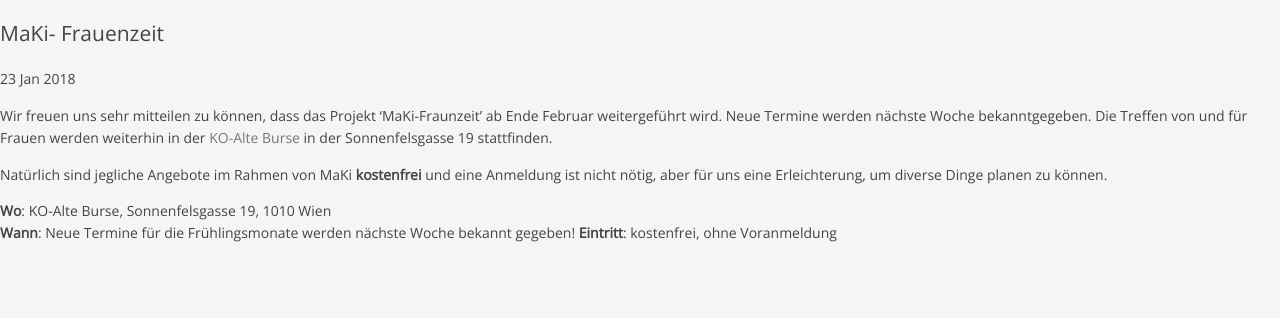
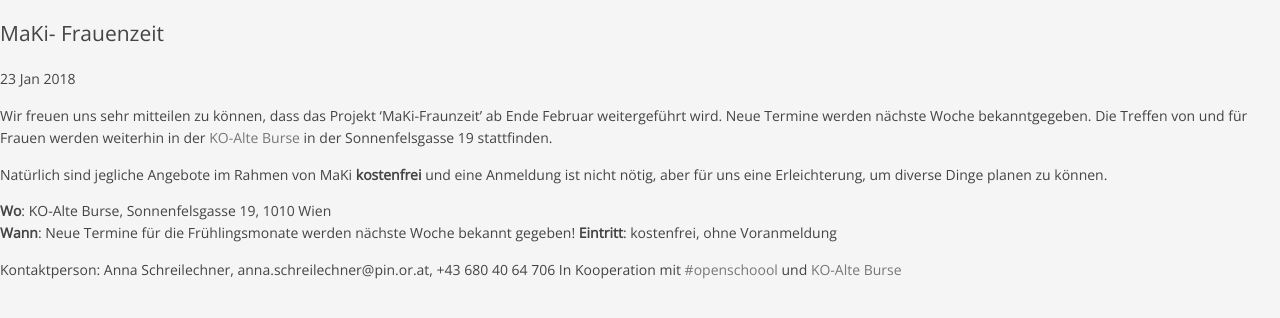
Before and after one commit to pinverein/anna-laura, a Jekyll site: the page built from _posts/de/news/2018-01-23-de_Tanzkurs II_Voguing.md, in a window 1280 px wide. Shown: the top 318 px of the page. Built offline with Jekyll 4.4.1, drawn with Linux system fonts in a browser that asks for light colours; comment, search, counter and statistics services are not loaded.

Commit message:
Update 2018-01-23-de_Tanzkurs II_Voguing.md

```diff
--- a/_posts/de/news/2018-01-23-de_Tanzkurs II_Voguing.md
+++ b/_posts/de/news/2018-01-23-de_Tanzkurs II_Voguing.md
@@ -15,3 +15,6 @@ Natürlich sind jegliche Angebote im Rahmen von MaKi **kostenfrei** und eine Anm
 **Wo**: KO-Alte Burse, Sonnenfelsgasse 19, 1010 Wien
 **Wann**: Neue Termine für die Frühlingsmonate werden nächste Woche bekannt gegeben!
 **Eintritt**: kostenfrei, ohne Voranmeldung
+
+Kontaktperson: Anna Schreilechner, anna.schreilechner@pin.or.at, +43 680 40 64 706
+In Kooperation mit [#openschoool](http://www.openschoool.org) und [KO-Alte Burse](http://www.ko-alteburse.at)
```
